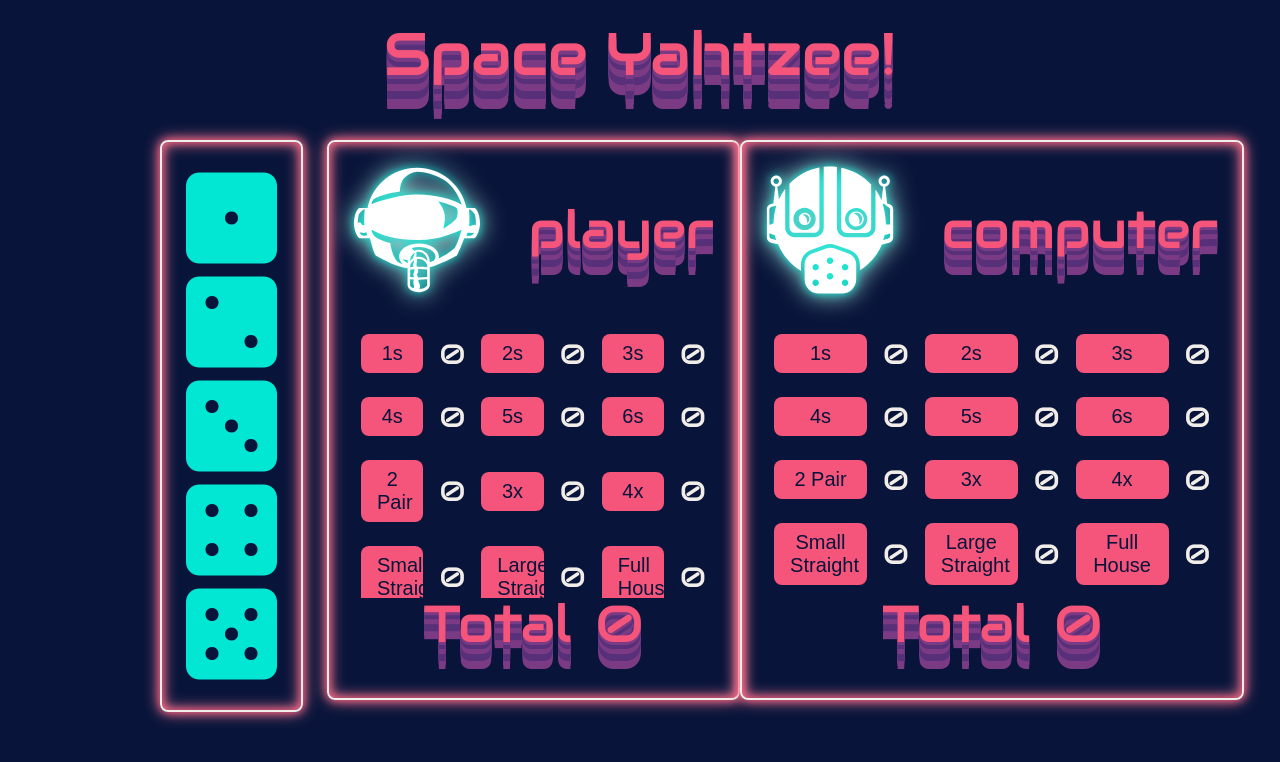
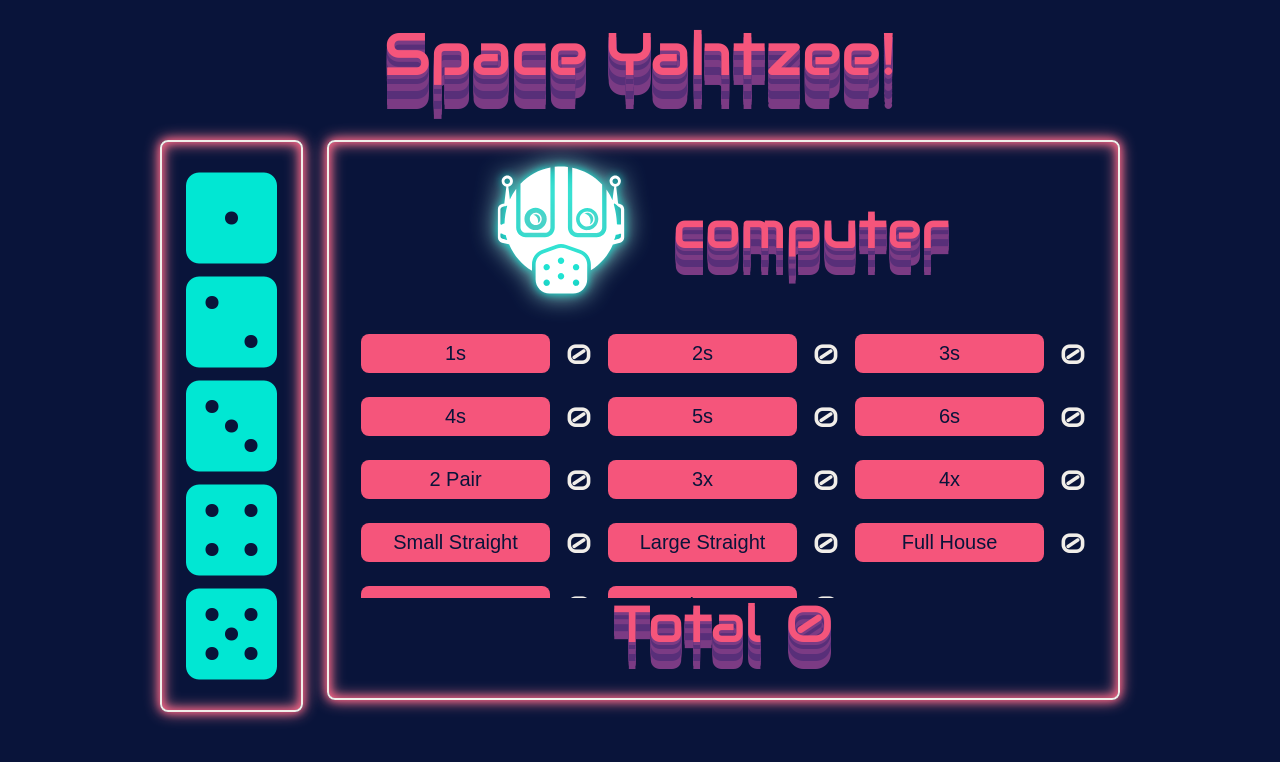
Before and after one commit to roberthparker86/yahtzee, a plain HTML site: page index.html in a window 1280 px wide. Both pictures are taken after a click on the button "1s". Drawn offline with Linux system fonts and the light colour scheme.

Commit message:
Snapshot: html/js/css restructure.

```diff
--- a/index.html
+++ b/index.html
@@ -25,11 +25,11 @@
     <!-- Dice populate here -->
     </aside>
 
-    <article id="player">
+    <article id="player" class="">
       <!-- Player Scoreboard populate here -->
     </article>
 
-    <article id="computer">
+    <article id="computer" class="">
       <!-- Computer Scoreboard populate here -->
     </article>
   </main>
--- a/js/Scoreboard.js
+++ b/js/Scoreboard.js
@@ -28,6 +28,12 @@ class Scoreboard {
     this.any = { id: `${name}-btn-any`, btnText: 'Any Category', value: 0 };
     this.yahtzee = { id: `${name}-btn-yahtzee`, btnText: 'Yahtzee', value: 0 };
     this.total = { id: `${name}-total`, btnText: 'Total', value: 0 };
+    this.parentContainer = document.getElementById(this.name);
+  }
+
+  static switchScoreboards (hide, reveal) {
+    hide.setHidden(true);
+    setTimeout(() => reveal.setHidden(false), 400);
   }
 
   updateScore(category) {
@@ -49,7 +55,7 @@ class Scoreboard {
   generateBtn(category) {
     const newBtnElem = document.createElement('div');
     newBtnElem.classList.add('scoreboard__btn-container');
-    const btnTemplate = `<button id="${this[category].id}" class="score-btn">${this[category].btnText}</button>
+    const btnTemplate = `<button id="${this[category].id}" data-player="${this.name}" class="score-btn">${this[category].btnText}</button>
       <h3 id="${this[category].id}-value">${this[category].value}</h3>`;
 
     newBtnElem.innerHTML = btnTemplate;
@@ -57,22 +63,15 @@ class Scoreboard {
   }
 
   generateScoreboard() {
-    const boardContainerSelector = document.querySelector(`#${this.name}`);
-
-    boardContainerSelector.append(this.generateScoreboardHeader());
+    this.parentContainer.append(this.generateScoreboardHeader());
 
     let boardBtnsContainerElem = document.createElement('div');
     boardBtnsContainerElem.classList.add('scoreboard__board');
-    boardContainerSelector.append(boardBtnsContainerElem);
+    this.parentContainer.append(boardBtnsContainerElem);
 
     for (const key in this) {
-      if (key.toString() !== 'name' && key.toString() !== 'total') {
+      if (key.toString() !== 'name' && key.toString() !== 'total' && key.toString() !== 'parentContainer') {
         boardBtnsContainerElem.append(this.generateBtn(key.toString()));
-        const newElementSelector = document.querySelector(`#${this[key].id}`);
-
-        newElementSelector.addEventListener('click', function () {
-          console.log(this);
-        });
       }
     }
 
@@ -80,6 +79,21 @@ class Scoreboard {
     totalSection.classList.add('scoreboard__total');
     totalSection.setAttribute('id', this.total.id);
     totalSection.innerHTML = `<h2>Total</h2><h2>${this.total.value}</h2>`;
-    boardContainerSelector.append(totalSection);
+    this.parentContainer.append(totalSection);
+    if (this.name === 'computer') {
+      this.parentContainer.classList.add('hidden', 'd-none');
+    };
+  }
+
+  setHidden(bool) {
+    if (bool) {
+      const classes = this.parentContainer.classList;
+      classes.add('hidden');
+      setTimeout(() => classes.add('d-none'), 350);
+    } else {
+      const classes = this.parentContainer.classList;
+      classes.remove('d-none');
+      setTimeout(() => classes.remove('hidden'), 50);
+    }
   }
 }
--- a/js/populate.js
+++ b/js/populate.js
@@ -6,4 +6,15 @@ document.addEventListener('DOMContentLoaded', () => {
   diceController.generateDice();
   playerOne.generateScoreboard();
   computer.generateScoreboard();
+
+  const allScoreBtnsSelector = document.querySelectorAll('button.score-btn');
+  allScoreBtnsSelector.forEach(elem => {
+    elem.addEventListener('click', function(){
+      const player = this.getAttribute('data-player');
+
+      player.toString() === 'player'
+        ? Scoreboard.switchScoreboards(playerOne, computer)
+        : Scoreboard.switchScoreboards(computer, playerOne);
+    });
+  });
 });
--- a/sass/components/_scoreboard.scss
+++ b/sass/components/_scoreboard.scss
@@ -7,6 +7,17 @@ article {
   flex-grow: 2;
   height: 100%;
   max-height: 70vh;
+  opacity: 1;
+  overflow: visible;
+  transition:
+    opacity .35s ease-in-out,
+    max-height .35s ease-in-out;
+
+  &.hidden {
+    opacity: 0;
+    max-height: 0;
+    overflow: hidden;
+  }
 
   & div.scoreboard__header {
     align-items: center;
```
Also changed, not shown: css/style.css, 1 other file.
